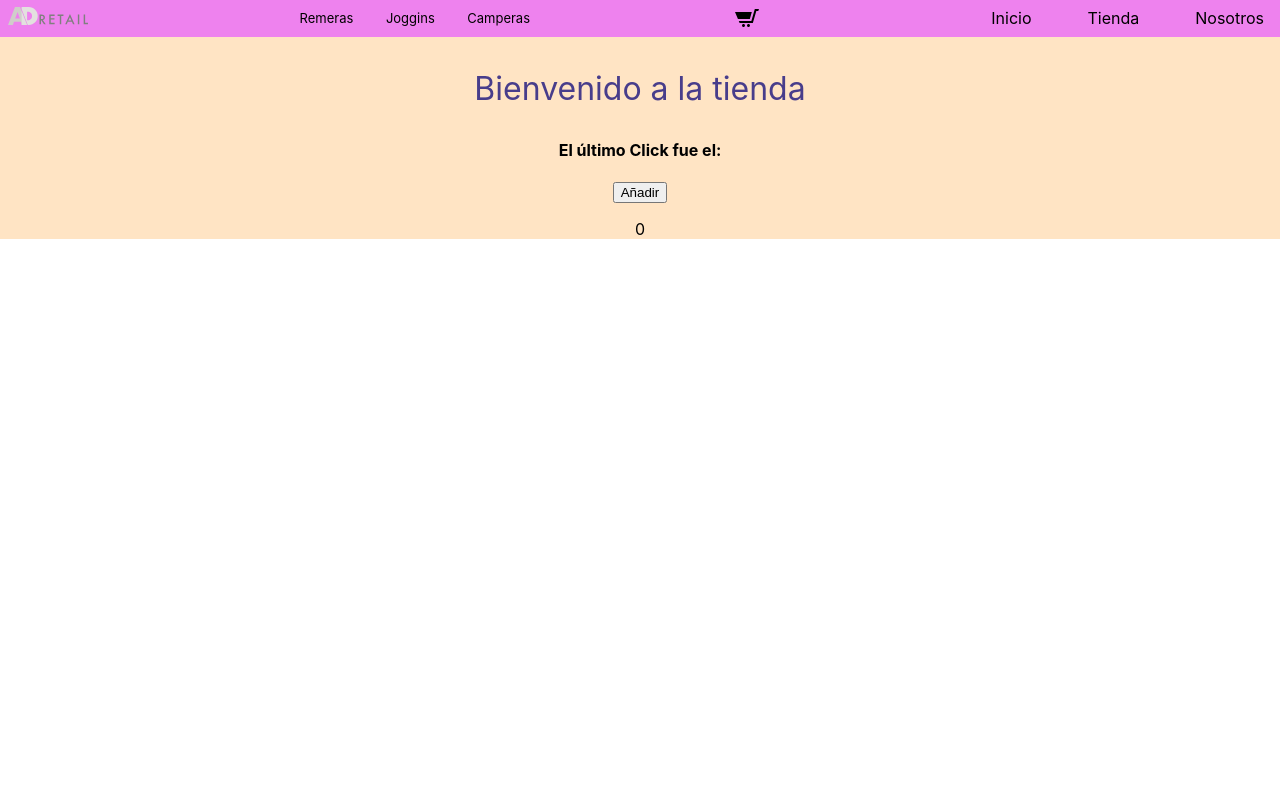
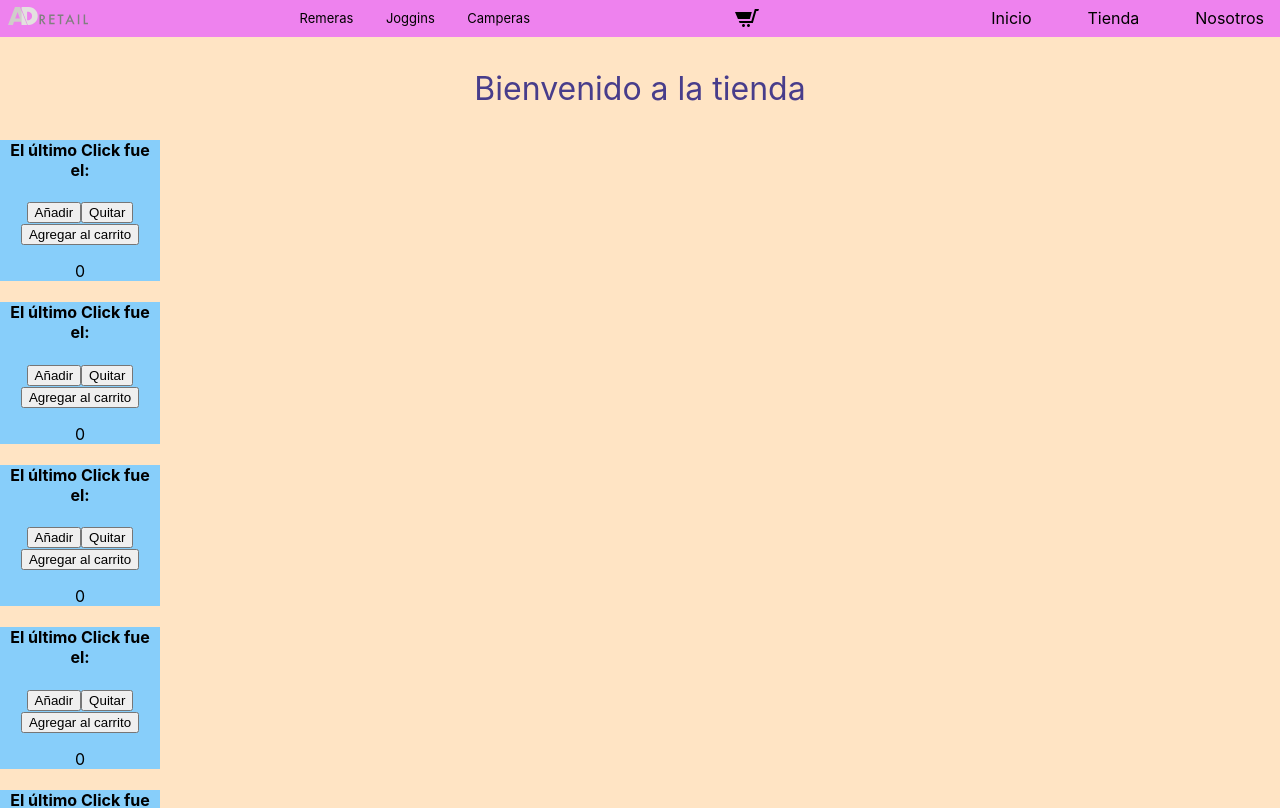
Before and after one commit to Ranthaz/tiendareactjs, a React (Create React App) app: page / in a window 1280 px wide. Shown: the top 808 px of the page. Built offline with nearby package versions, Linux system fonts and the light colour scheme.

Commit message:
boton agregar al carrito

```diff
--- a/src/components/ItemCount/ItemContador.js
+++ b/src/components/ItemCount/ItemContador.js
@@ -1,23 +1,40 @@
 
 import React, {useState} from 'react'
 
-const ItemContador = () => {
+const ItemContador = ({agregado}) => {
 
     const [contador, setContador] = useState(0);
     const [fecha, setFecha] = useState("");
 
-    const CuentaClick = () => {
-        setContador(contador + 1);
+    const CuentaClickUp = () => {
+        let stock = 12;
+        if (contador < stock){
+            setContador(contador + 1);
+            setFecha(new Date().toLocaleString());
+        }else
+            if (contador === stock) {
+                console.log(`No hay más de ${stock} unidades.`);
+        }else
+            if (contador === stock) {
+                console.log(`El stock de este producto es: ${stock}`);
+            }
+    }
+
+    const CuentaClickDown = () => {
+        if (contador > 1)
+        setContador(contador - 1);
         setFecha(new Date().toLocaleString());
     }
 
     return (
         <div className="itemContador">
             <h4>El último Click fue el: {fecha} </h4>
-            <button onClick={CuentaClick}>Añadir</button>
+            <button onClick={CuentaClickUp}>Añadir</button>
+            <button onClick={CuentaClickDown}>Quitar</button>
+            <button onClick={agregado}>Agregar al carrito</button>
             <p>{contador}</p>
         </div>
     )
 }
 
-export default ItemContador
+export default ItemContador;
--- a/src/components/ItemCount/StyleItemCount.scss
+++ b/src/components/ItemCount/StyleItemCount.scss
@@ -1,5 +1,6 @@
 .itemContador{
     box-sizing: border-box;
     width: 10em;
-    height: auto;
+    height: fit-content;
+    background-color:lightskyblue;
 }
--- a/src/components/itemlistcont/ItemListContainer.js
+++ b/src/components/itemlistcont/ItemListContainer.js
@@ -1,12 +1,23 @@
 import './StyleItemListCont.scss'
+import '../ItemCount/StyleItemCount.scss'
 import '../ItemCount/ItemContador'
 import ItemContador from '../ItemCount/ItemContador'
 
 const ItemListContainer = (props) => {
+
+    const agregado =() => {
+        console.log("Agregado al carrito")
+    }
+
     return (
         <div className="itemLiCo">
             <p className="bienvenidaMsj">{props.mensaje}</p>
-            <ItemContador/>
+            <ItemContador agregado = {agregado}/>
+            <ItemContador agregado = {agregado}/>
+            <ItemContador agregado = {agregado}/>
+            <ItemContador agregado = {agregado}/>
+            <ItemContador agregado = {agregado}/>
+            <ItemContador agregado = {agregado}/>
         </div>
     )
 }
```
